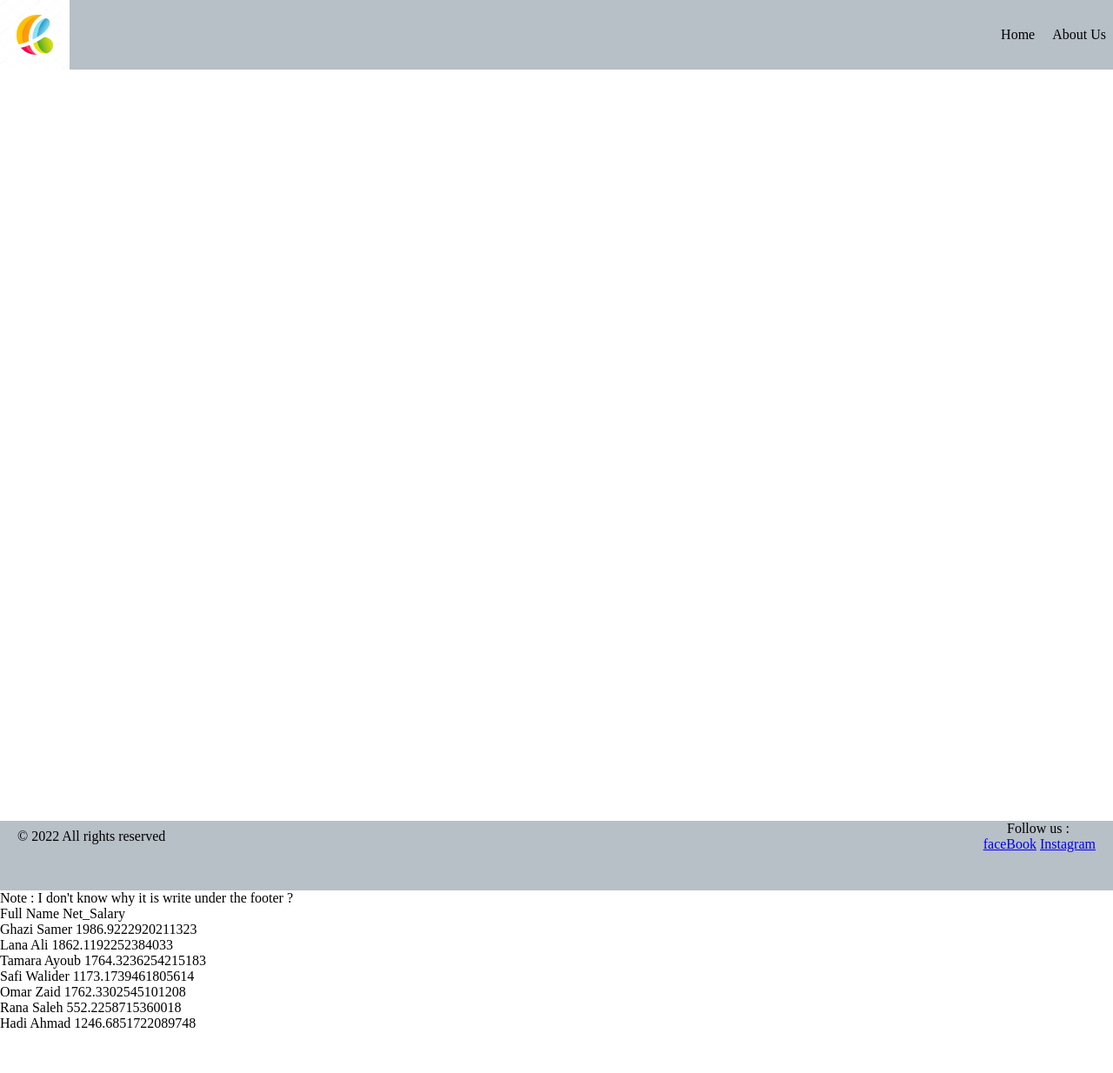
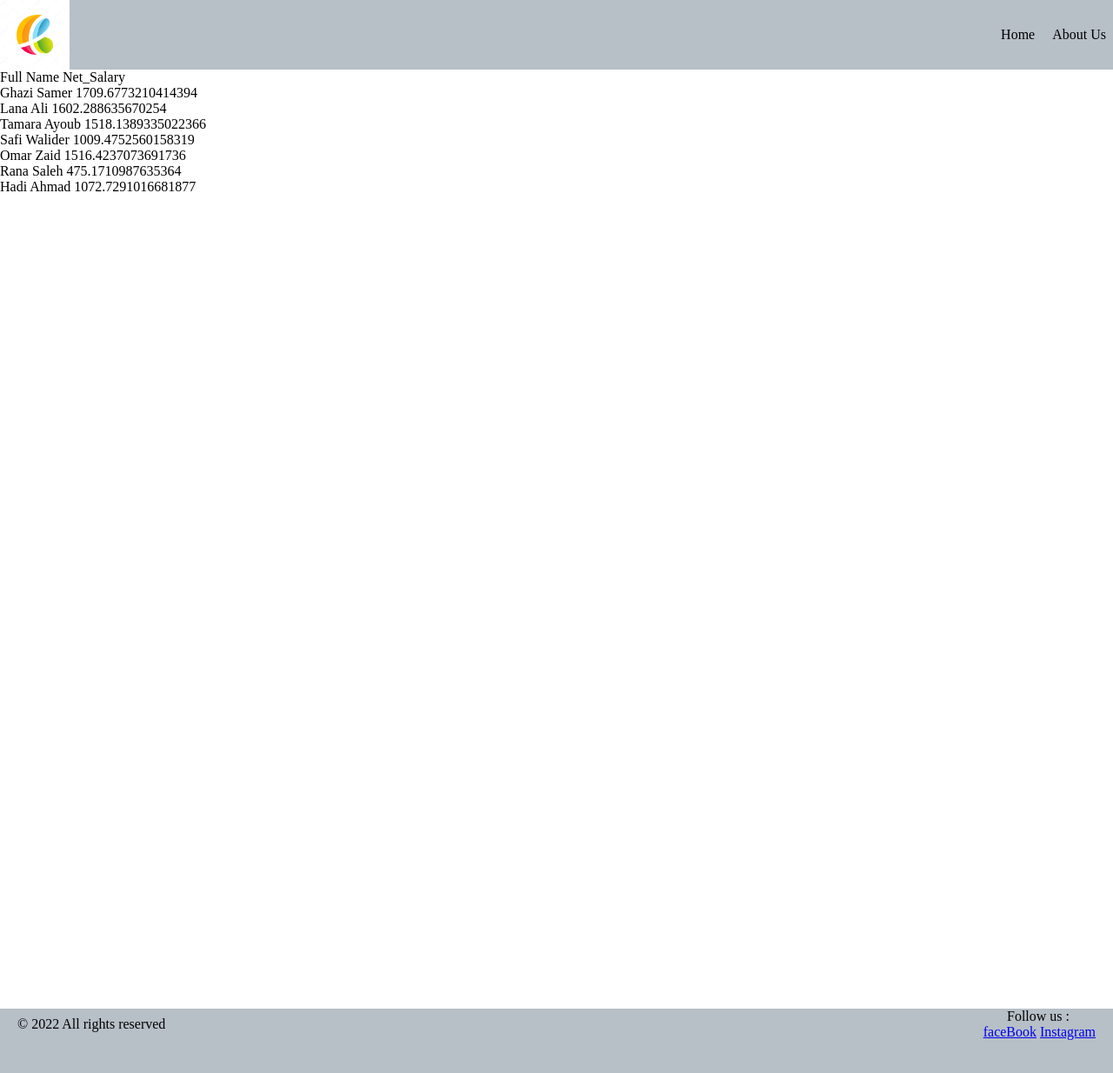
Before and after one commit to AlaaYlula/HR-management-system, a plain HTML site: page index.html in a window 1280 px wide. Shown: the whole page at 87% size. Before the commit the page ends 1186 px from the top, so only its background shows below. Drawn offline with Linux system fonts and the light colour scheme.

Commit message:
update_task7

```diff
--- a/app.js
+++ b/app.js
@@ -21,12 +21,26 @@ Employee.prototype.salary = function(){
     }else if(this.level== "Junior"){
         randSalary = (Math.random() * (1000 - 500 + 1)) + 500;
     }
-    netSalary = randSalary + (randSalary*0.075) ;
+    netSalary = randSalary - (randSalary*0.075) ;
     this.salary1 = netSalary ;
 }
 
 Employee.prototype.render = function(){
-    document.write(`<p> ${this.fullName}      ${this.salary1}</p>`);
+  //  document.write(`<p> ${this.fullName}      ${this.salary1}</p>`);
+  //document.getElementById("pId").innerHTML = `${this.fullName} ${this.salary1} `;
+  // create my text
+     let sHeader = document.createTextNode(`${this.fullName} ${this.salary1}`);
+
+// create an element for the text and append it
+    let spanHeader = document.createElement('p');
+    spanHeader.appendChild(sHeader);
+
+// grab a reference to the div header/var divHeader = document.getElementById('pId');
+    var divHeader = document.getElementById('pId');
+
+// append the new element to the header
+    divHeader.appendChild(spanHeader);
+
 }
 
 let emp1 = new Employee(1000,"Ghazi Samer","Administration","Senior");
@@ -44,9 +58,21 @@ emp6.salary();
 let emp7 = new Employee(1006,"Hadi Ahmad","Finance","Mid-Senior");
 emp7.salary();
 
-document.write(`<p> Note : I don't know why it is write under the footer ?</p>`)
 
-document.write(`<p> Full Name      Net_Salary</p>`)
+//document.write(`<p> Full Name      Net_Salary</p>`);
+// create my text
+let sHeader = document.createTextNode(`Full Name      Net_Salary`);
+
+// create an element for the text and append it
+    let spanHeader = document.createElement('p');
+    spanHeader.appendChild(sHeader);
+
+// grab a reference to the div header/var divHeader = document.getElementById('pId');
+    var divHeader = document.getElementById('pId');
+
+// append the new element to the header
+    divHeader.appendChild(spanHeader);
+
 emp1.render();
 emp2.render();
 emp3.render();
@@ -54,3 +80,19 @@ emp4.render();
 emp5.render();
 emp6.render();
 emp7.render();
+
+//
+// create my text
+//var sHeader = document.createTextNode(`Full Name      Net_Salary`);
+
+// create an element for the text and append it
+// var spanHeader = document.createElement('p');
+// spanHeader.appendChild(sHeader);
+
+// grab a reference to the div header
+//var divHeader = document.getElementById('pId');
+
+// append the new element to the header
+//divHeader.appendChild(spanHeader);
+
+//divHeader.appendChild(`<p> ${emp1.render()} </p>`);
--- a/index.html
+++ b/index.html
@@ -22,8 +22,11 @@
             </ul>
         </nav>
     </header>
-    <main>
-       <br><br><br><br><br><br><br><br><br><br><br><br><br><br><br><br><br><br><br><br><br><br><br><br>
+    <main id="mainId">
+        <p id="pId">
+
+        </p>
+         <br><br><br><br><br><br><br><br><br><br><br><br><br><br><br><br><br><br><br><br><br><br>
     </main>
     <footer class="main-footer">
         <div class="main-footer-container">
```
